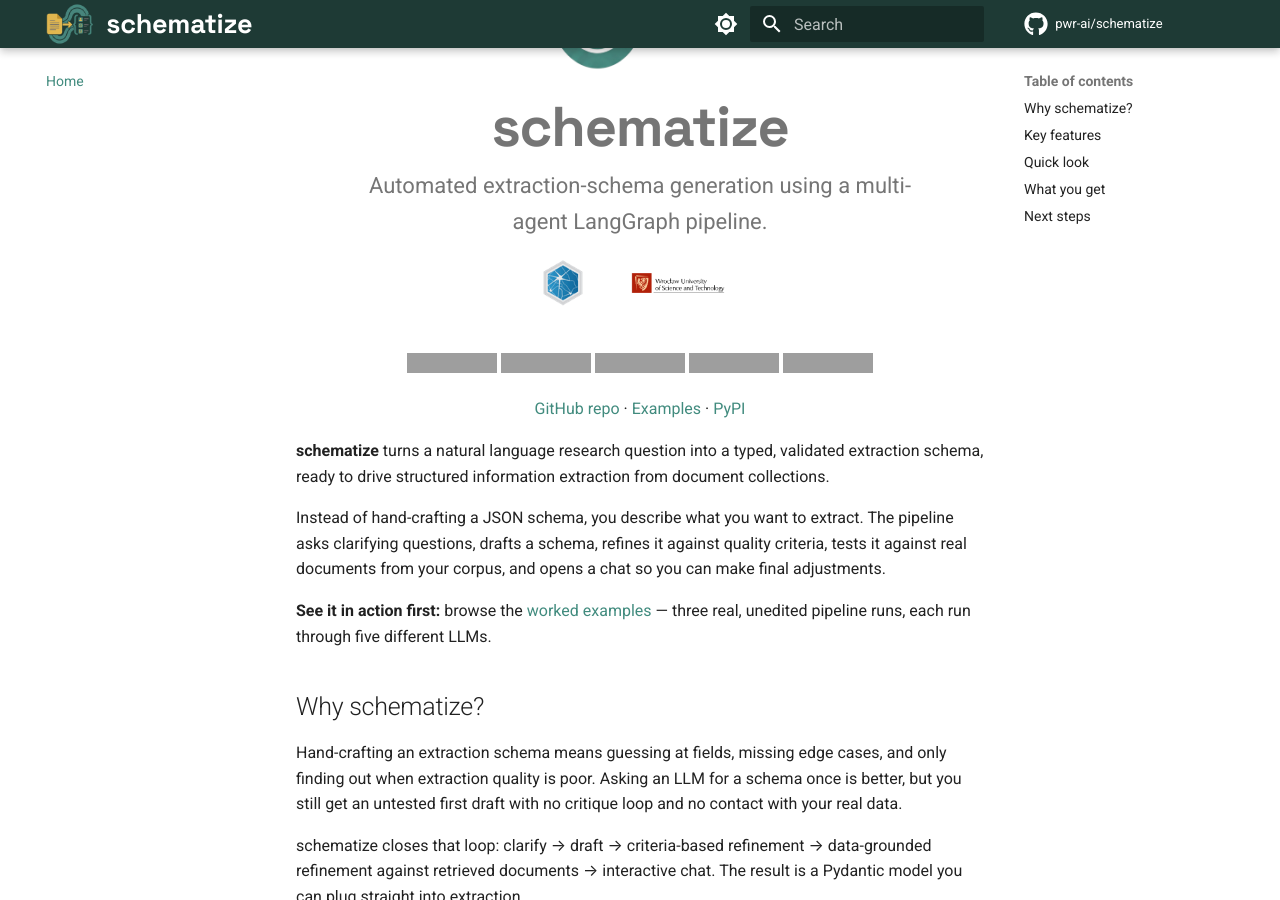
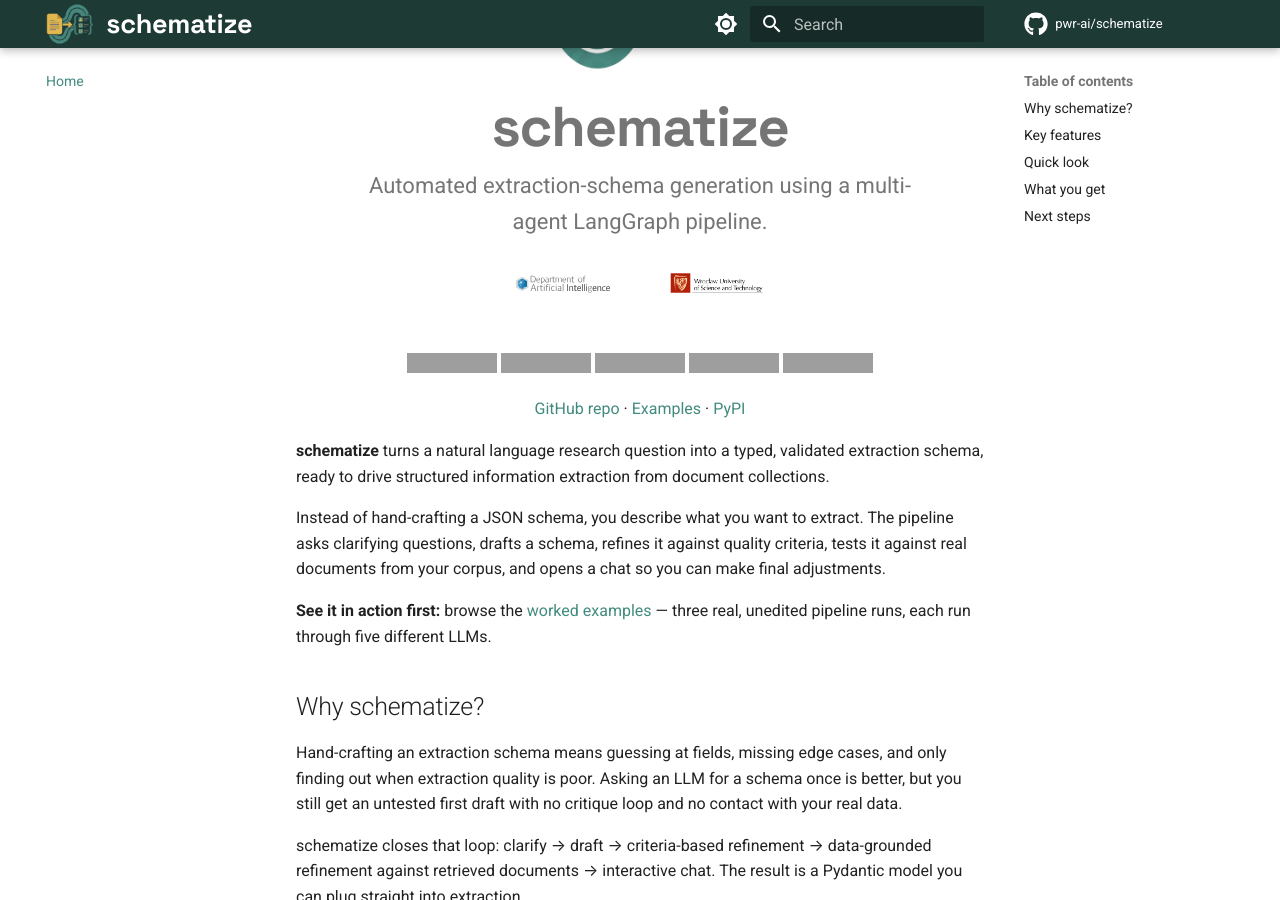
Before and after one commit to pwr-ai/schematize, an MkDocs documentation site: the page built from docs/index.md, in a window 1280 px wide and 900 px high, scrolled down 323 px. Built offline with MkDocs 1.6.1 and Material for MkDocs 9.7.7, drawn with Linux system fonts in a browser that asks for light colours; comment, search, counter and statistics services are not loaded; grey boxes are pictures that could not be loaded.

Commit message:
feat: replace raster logos with SVG versions in documentation and README

```diff
--- a/docs/index.md
+++ b/docs/index.md
@@ -3,8 +3,8 @@
   <h1 style="font-family: 'Space Grotesk', sans-serif; font-size: 2.8rem; font-weight: 700; margin: 0.5rem 0 0.25rem; letter-spacing: -0.02em;">schematize</h1>
   <p style="font-size: 1.1rem; color: var(--md-default-fg-color--light); max-width: 560px; margin: 0 auto;">Automated extraction-schema generation using a multi-agent LangGraph pipeline.</p>
   <div style="display: flex; align-items: center; justify-content: center; gap: 1.5rem; margin-top: 1rem;">
-    <img src="assets/dept-logo.png" alt="Department of Artificial Intelligence logo" style="height: 48px;">
-    <img src="assets/pwr-logo.png" alt="Wrocław University of Science and Technology logo" style="height: 40px; background: #fff; padding: 4px 8px; border-radius: 4px;">
+    <img src="assets/logo_dep.svg" alt="Department of Artificial Intelligence logo" style="height: 48px; background: #fff; padding: 4px 8px; border-radius: 4px;">
+    <img src="assets/logo_pwr.png" alt="Wrocław University of Science and Technology logo" style="height: 40px; background: #fff; padding: 4px 8px; border-radius: 4px;">
   </div>
 </div>
 
```
Also changed, not shown: README.md (+4 -2 lines), docs/assets/dept-logo.png (deleted), docs/assets/logo_dep.svg (added), docs/assets/logo_pwr.png (added), docs/assets/pwr-logo.png (deleted).
